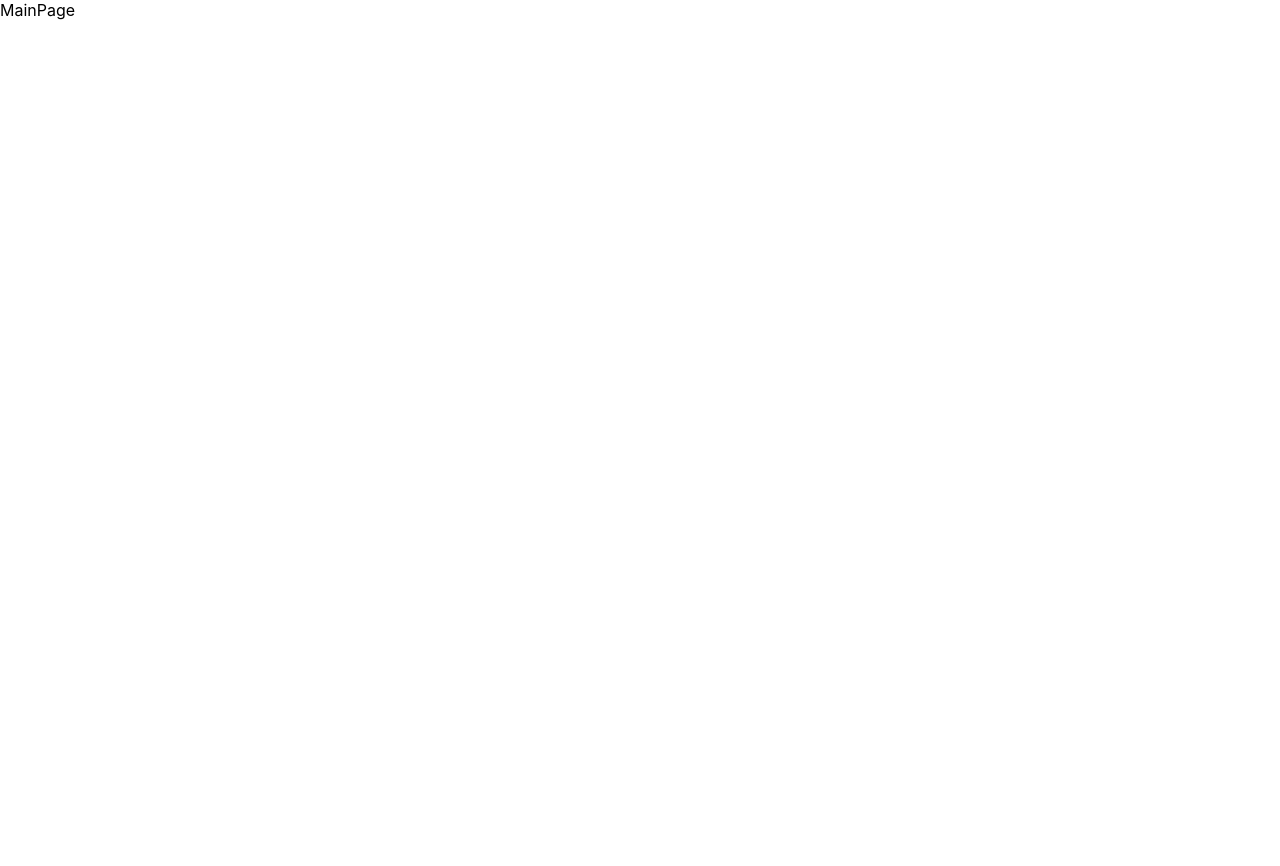
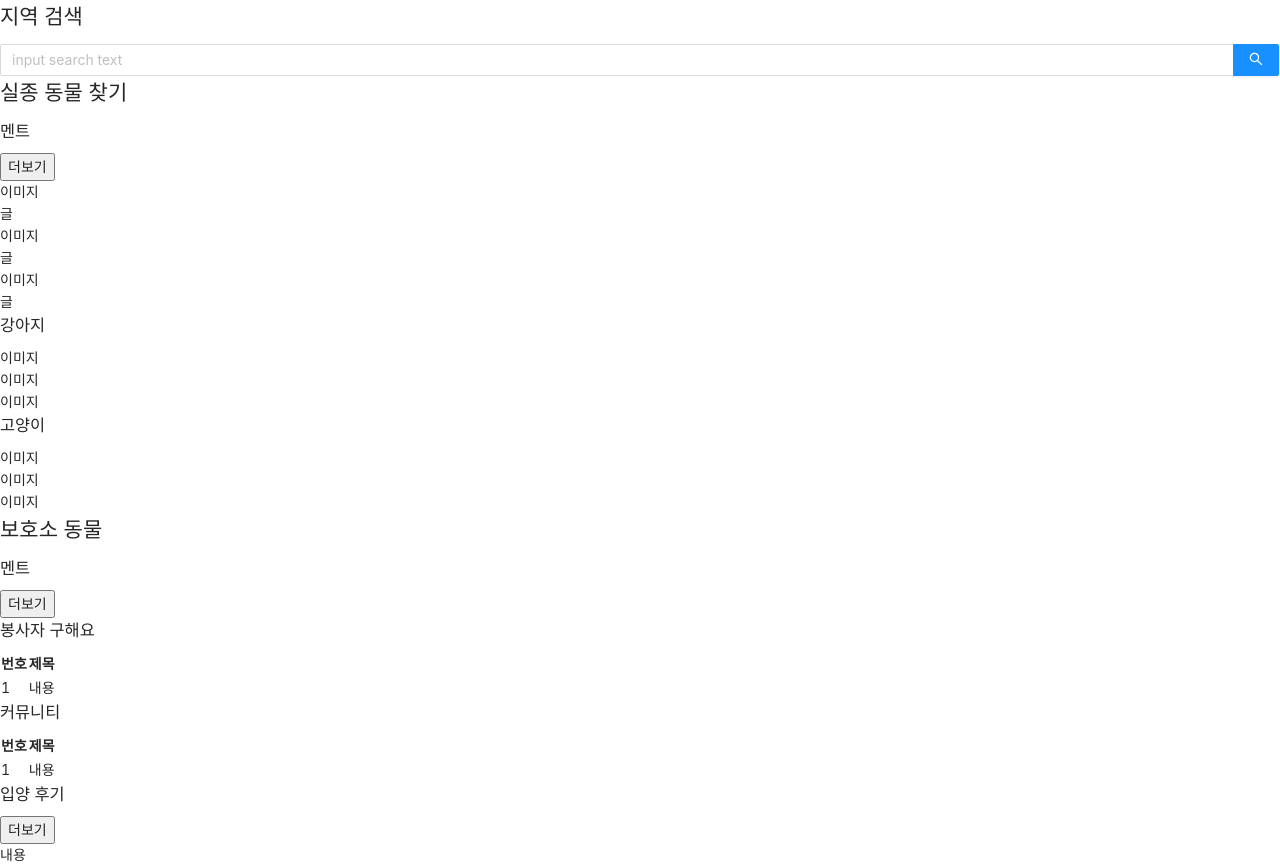
Before and after one commit to kim-seon/graduation-project, a React (Create React App) app in the folder client/: page /home in a window 1280 px wide. Before the commit the page ends 800 px from the top, so only its background shows below. Built offline with nearby package versions, Linux system fonts and the light colour scheme.

Commit message:
6주차-1

```diff
--- a/client/package.json
+++ b/client/package.json
@@ -6,6 +6,7 @@
     "@testing-library/jest-dom": "^5.16.3",
     "@testing-library/react": "^12.1.4",
     "@testing-library/user-event": "^13.5.0",
+    "antd": "^4.19.5",
     "react": "^17.0.2",
     "react-dom": "^17.0.2",
     "react-redux": "^7.2.7",
--- a/client/src/App.js
+++ b/client/src/App.js
@@ -4,19 +4,25 @@ import {
   Routes,
   Route,
 } from 'react-router-dom';
+import 'antd/dist/antd.css';
 
 import MainPage from './components/MainPage/MainPage';
+import LoginPage from './components/LoginPage/LoginPage';
+import RegisterPage from './components/RegisterPage/RegisterPage';
 
 function App() {
   return (
     /**Suspense : 컴포넌트가 렌더링되기 전까지 로드 상태 */
+    <Suspense fallback={(<div>Loading...</div>)}>
     <Router>
-
         <Routes>
           <Route path='/home' element={<MainPage />} />
+          <Route path='/login' element={<LoginPage />} />
+          <Route path='/register' element={<RegisterPage/>} />
         </Routes>
 
     </Router>
+    </Suspense>
   );
 }
 
--- a/client/src/Config.js
+++ b/client/src/Config.js
@@ -0,0 +1,2 @@
+// SERVER_ROUTES
+export const USER_SERVER = '/api/users';
--- a/client/src/components/LoginPage/LoginPage.js
+++ b/client/src/components/LoginPage/LoginPage.js
@@ -0,0 +1,52 @@
+import React from 'react';
+import ReactDOM from 'react-dom';
+import { Form, Input, Button } from 'antd';
+
+function LoginPage() {
+    return (
+        <div>
+            <h1>로그인</h1>
+            <form style={{ width: '375px' }}>
+            <Form.Item
+                label="아이디"
+                name="username"
+                rules={[
+                {
+                    message: 'Please input your username!',
+                },
+                ]}
+            >
+                <Input />
+            </Form.Item>
+
+            <Form.Item
+                label="비밀번호"
+                name="password"
+                rules={[
+                {
+                    message: 'Please input your password!',
+                },
+                ]}
+            >
+                <Input.Password />
+            </Form.Item>
+            <Form.Item>
+                <div>
+                    <Button type='primary' style={{ minWidth: '100%' }}>카카오로 로그인</Button>
+                    <Button type='primary' style={{ minWidth: '100%' }}>네이버로 로그인</Button>
+                    <Button type='primary' style={{ minWidth: '100%' }}>페이스북 로그인</Button>
+                </div>
+            </Form.Item>
+            <Form.Item>
+                <div>
+                    <Button type='primary' htmlType='submit' className='login-form-button' style={{ minWidth: '100%' }}>로그인</Button>
+                </div>
+                <a className='login-form-forgot' href='/reset_user'>비밀번호 찾기</a>
+                <br/> 계정이 없으신가요? <a href='/register'> 회원가입</a>
+            </Form.Item>
+            </form>
+        </div>
+    )
+}
+
+export default LoginPage
--- a/client/src/components/MainPage/MainPage.js
+++ b/client/src/components/MainPage/MainPage.js
@@ -1,9 +1,101 @@
 import React from "react";
+import ReactDOM from 'react-dom';
+import { Input, Space } from 'antd';
+
+const { Search } = Input;
+
+const onSearch = value => console.log(value);
 
 function MainPage() {
     return (
         <div>
-            MainPage
+        <section>
+            <h2>지역 검색</h2>
+            <div>
+            <Search placeholder="input search text" onSearch={onSearch} enterButton />
+            </div>
+        </section>
+        <section>
+            <div>
+                <h2>실종 동물 찾기</h2>
+                <h3>멘트</h3>
+                <button>더보기</button>
+            </div>
+            <div>
+                <div>이미지</div>
+                <div>글</div>
+            </div>
+            <div>
+                <div>이미지</div>
+                <div>글</div>
+            </div>
+            <div>
+                <div>이미지</div>
+                <div>글</div>
+            </div>
+        </section>
+        <section>
+            <div>
+                <h3>강아지</h3>
+                <div>이미지</div>
+                <div>이미지</div>
+                <div>이미지</div>
+            </div>
+            <div>
+                <h3>고양이</h3>
+                <div>이미지</div>
+                <div>이미지</div>
+                <div>이미지</div>
+            </div>
+            <div>
+                <h2>보호소 동물</h2>
+                <h3>멘트</h3>
+                <button>더보기</button>
+            </div>
+        </section>
+        <section>
+            <div>
+                <h3>봉사자 구해요</h3>
+                <table>
+                    <thead>
+                        <tr>
+                            <th>번호</th>
+                            <th>제목</th>
+                        </tr>
+                    </thead>
+                    <tbody>
+                        <tr>
+                            <td>1</td>
+                            <td>내용</td>
+                        </tr>
+                    </tbody>
+                </table>
+            </div>
+            <div>
+                <h3>커뮤니티</h3>
+                <table>
+                    <thead>
+                        <tr>
+                            <th>번호</th>
+                            <th>제목</th>
+                        </tr>
+                    </thead>
+                    <tbody>
+                        <tr>
+                            <td>1</td>
+                            <td>내용</td>
+                        </tr>
+                    </tbody>
+                </table>
+            </div>
+        </section>
+        <section>
+            <div>
+                <h3>입양 후기</h3>
+                <button>더보기</button>
+            </div>
+            <div>내용</div>
+        </section>
         </div>
     )
 }
--- a/client/src/components/RegisterPage/RegisterPage.js
+++ b/client/src/components/RegisterPage/RegisterPage.js
@@ -0,0 +1,79 @@
+import React from 'react'
+import { Form, Input, Button, Radio, Select } from 'antd';
+
+const { Option } = Select;
+
+function RegisterPage() {
+    return (
+        <div>
+            <h1>회원가입</h1>
+            <form style={{ width: '375px' }} >
+                <Radio.Group>
+                    <Radio>일반회원</Radio>
+                    <Radio>보호소 직원</Radio>
+                </Radio.Group>
+                <Form.Item label='이메일' >
+                        <Input
+                            id='email'
+                            type='email'
+                        />
+                    </Form.Item>
+                    <Form.Item label='닉네임'>
+                        <Input
+                            id='name'
+                            type='text'
+                        />
+                    </Form.Item>
+                    <Form.Item
+                        label="비밀번호"
+                        name="password"
+                        rules={[
+                        {
+                            message: 'Please input your password!',
+                        },
+                        ]}
+                    >
+                    <Input.Password />
+                    </Form.Item>
+                    <Form.Item
+                        label="비밀번호 확인"
+                        name="confirmpassword"
+                        rules={[
+                        {
+                            message: 'Please input your password!',
+                        },
+                        ]}
+                    >
+                    <Input.Password />
+                    </Form.Item>
+                    <Form.Item label="거주지역">
+                        <Select>
+                            <Option value="">서울</Option>
+                            <Option value="">부산</Option>
+                            <Option value="">대구</Option>
+                            <Option value="">인천</Option>
+                            <Option value="">광주</Option>
+                            <Option value="">대전</Option>
+                            <Option value="">울산</Option>
+                            <Option value="">강원</Option>
+                            <Option value="">경기</Option>
+                            <Option value="">경남</Option>
+                            <Option value="">경북</Option>
+                            <Option value="">전남</Option>
+                            <Option value="">전북</Option>
+                            <Option value="">제주</Option>
+                            <Option value="">충남</Option>
+                            <Option value="">충북</Option>
+                        </Select>
+                    </Form.Item>
+                    <Form.Item>
+                        <Button type='primary' style={{ minWidth: '100%' }}>
+                            회원가입
+                        </Button>
+                    </Form.Item>
+            </form>
+        </div>
+    )
+}
+
+export default RegisterPage
```
Also changed, not shown: client/src/setupProxy.js (line endings or trailing spaces), 1 other file (tests, documents, lock files or other folders).
